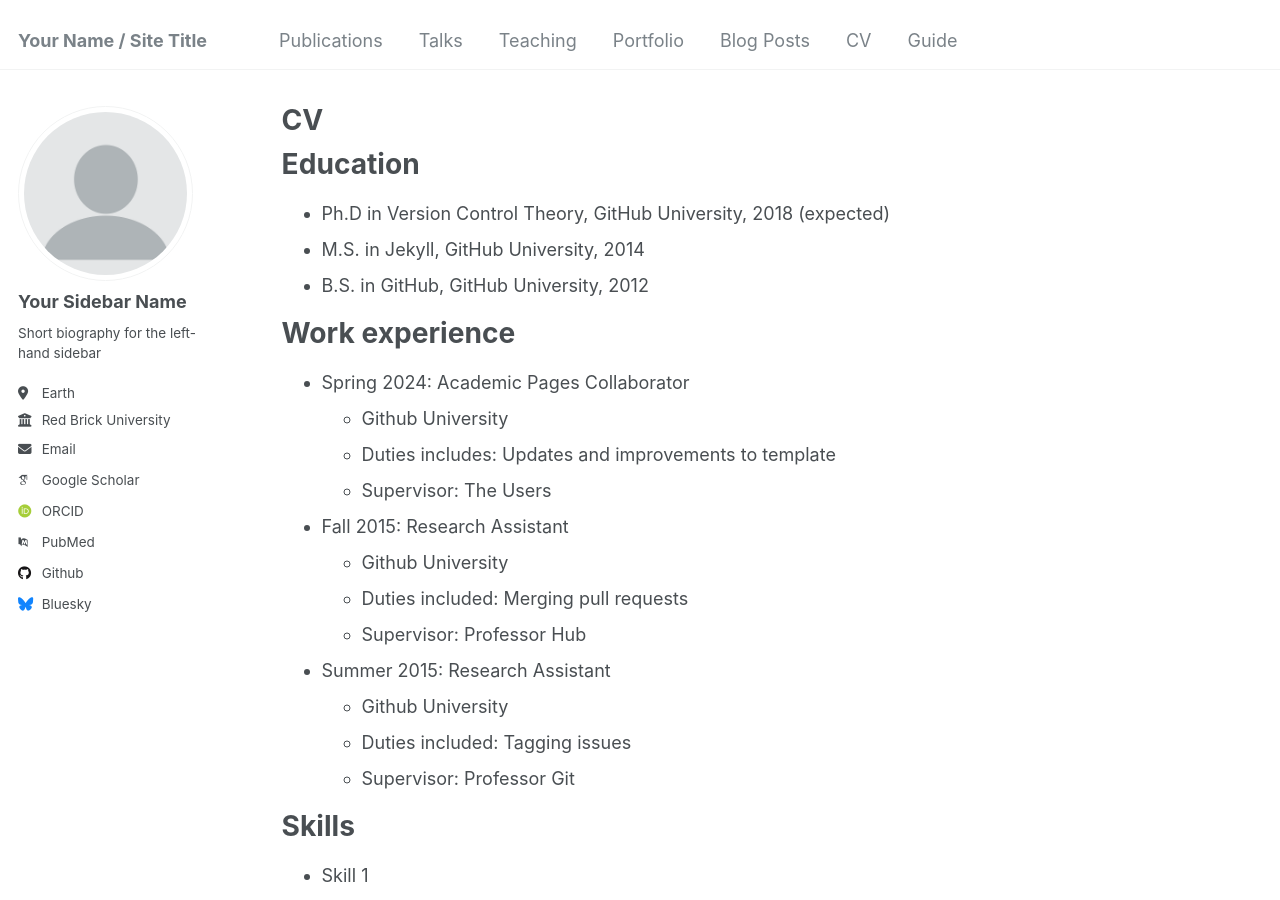
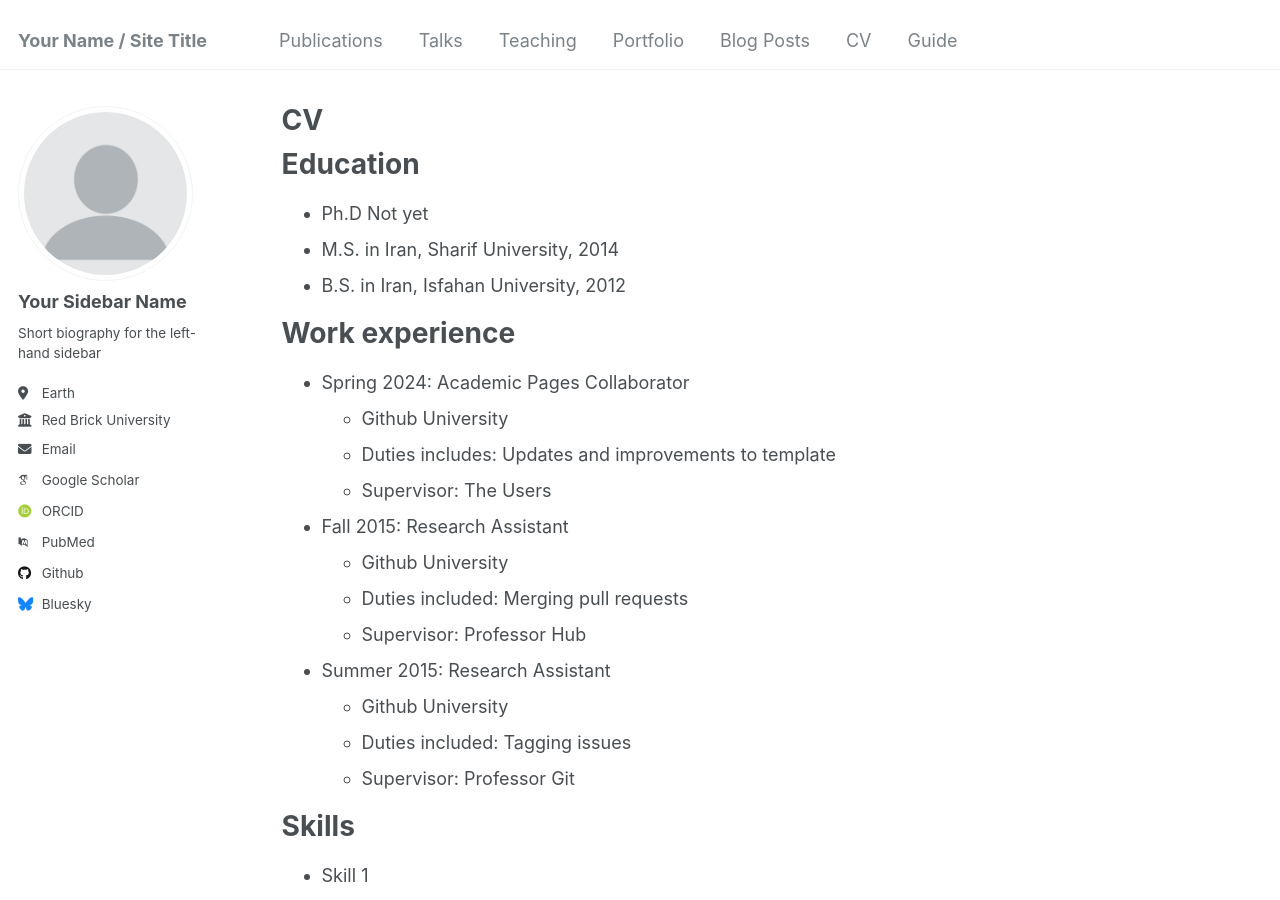
Before and after one commit to AmirHosseinMovahedii/AmirHosseinMovahedi, a Jekyll site: the page built from _pages/cv.md, in a window 1280 px wide and 900 px high. Built offline with Jekyll 4.4.1, drawn with Linux system fonts in a browser that asks for light colours; some web fonts are replaced.

Commit message:
Update cv.md

```diff
--- a/_pages/cv.md
+++ b/_pages/cv.md
@@ -11,9 +11,9 @@ redirect_from:
 
 Education
 ======
-* Ph.D in Version Control Theory, GitHub University, 2018 (expected)
-* M.S. in Jekyll, GitHub University, 2014
-* B.S. in GitHub, GitHub University, 2012
+* Ph.D Not yet
+* M.S. in Iran, Sharif University, 2014
+* B.S. in Iran, Isfahan University, 2012
 
 Work experience
 ======
```
